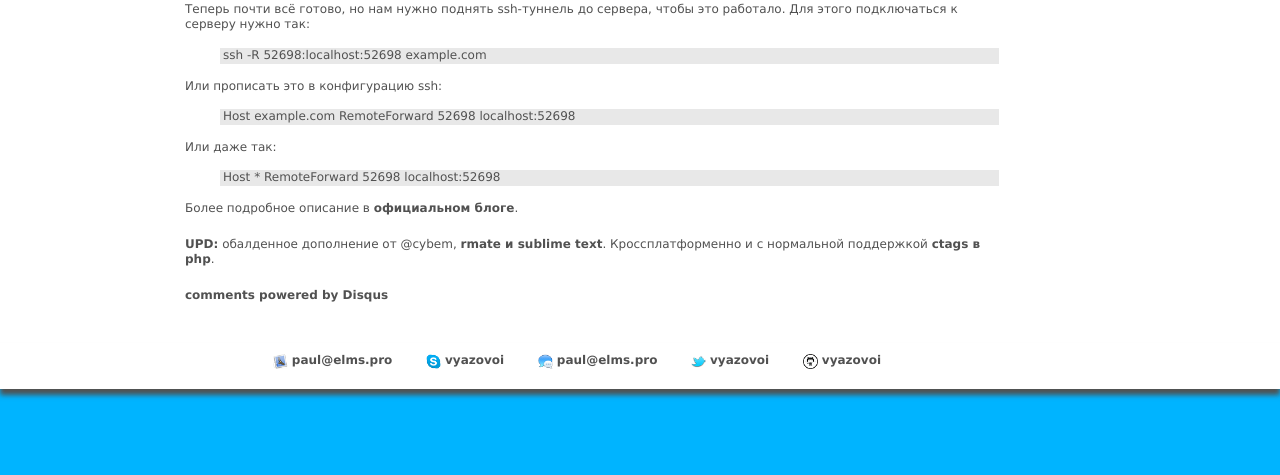
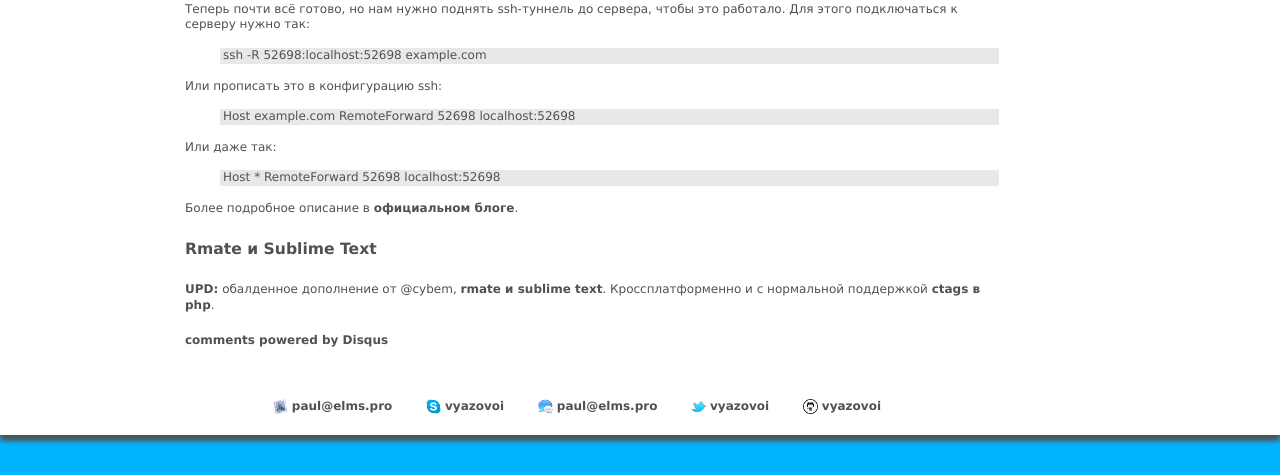
Before and after one commit to vyazovoi/vyazovoi.github.io, a Jekyll site: the page built from _posts/2013-10-24-rmate-textmate-ssh.md, in a window 1280 px wide. Shown: the part 887-1362 px from the top of the page. Built offline with Jekyll 4.4.1, drawn with Linux system fonts in a browser that asks for light colours; nearby versions of some CDN libraries; Markdown is read by kramdown in place of the engine named in the settings; comment, search, counter and statistics services are not loaded; before the commit the page ends 1316 px from its top, so only the background shows below that.

Commit message:
no message

```diff
--- a/_posts/2013-10-24-rmate-textmate-ssh.md
+++ b/_posts/2013-10-24-rmate-textmate-ssh.md
@@ -37,6 +37,8 @@ Textmate уже потерял былую славу (имхо), но вот э
 
 Более подробное описание в [официальном блоге](http://blog.macromates.com/2011/mate-and-rmate/).
 
+### Rmate и Sublime Text
+
 **UPD:** обалденное дополнение от @cybem, [rmate и sublime text](http://canadian-fury.com/2012/06/26/using-textmate-2-s-rmate-with-sublime-text-2/). Кроссплатформенно и с нормальной поддержкой [ctags в php](http://paul.elms.pro/blog/2013/10/03/osx-ctags-php-homebrew/).
 
 [bashrmate]: https://github.com/aurora/rmate "Порт rmate на bash"
```
